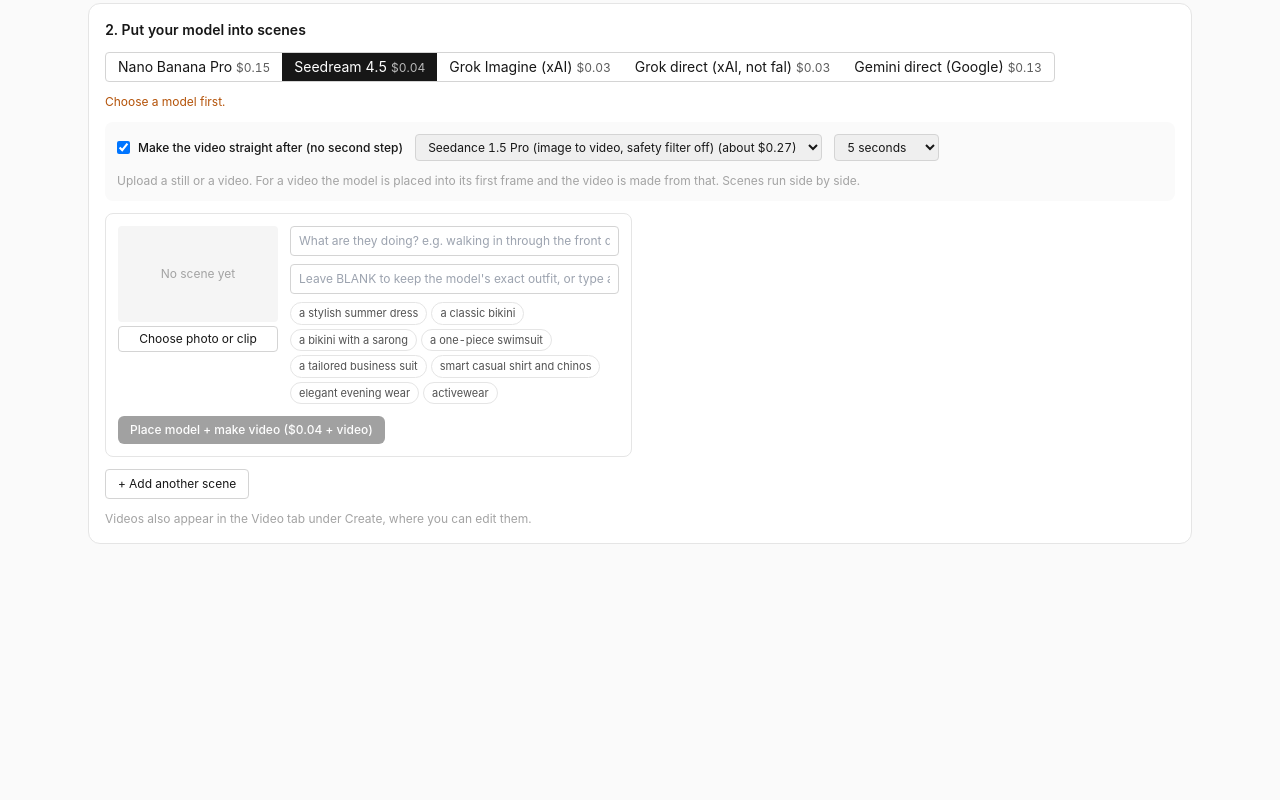
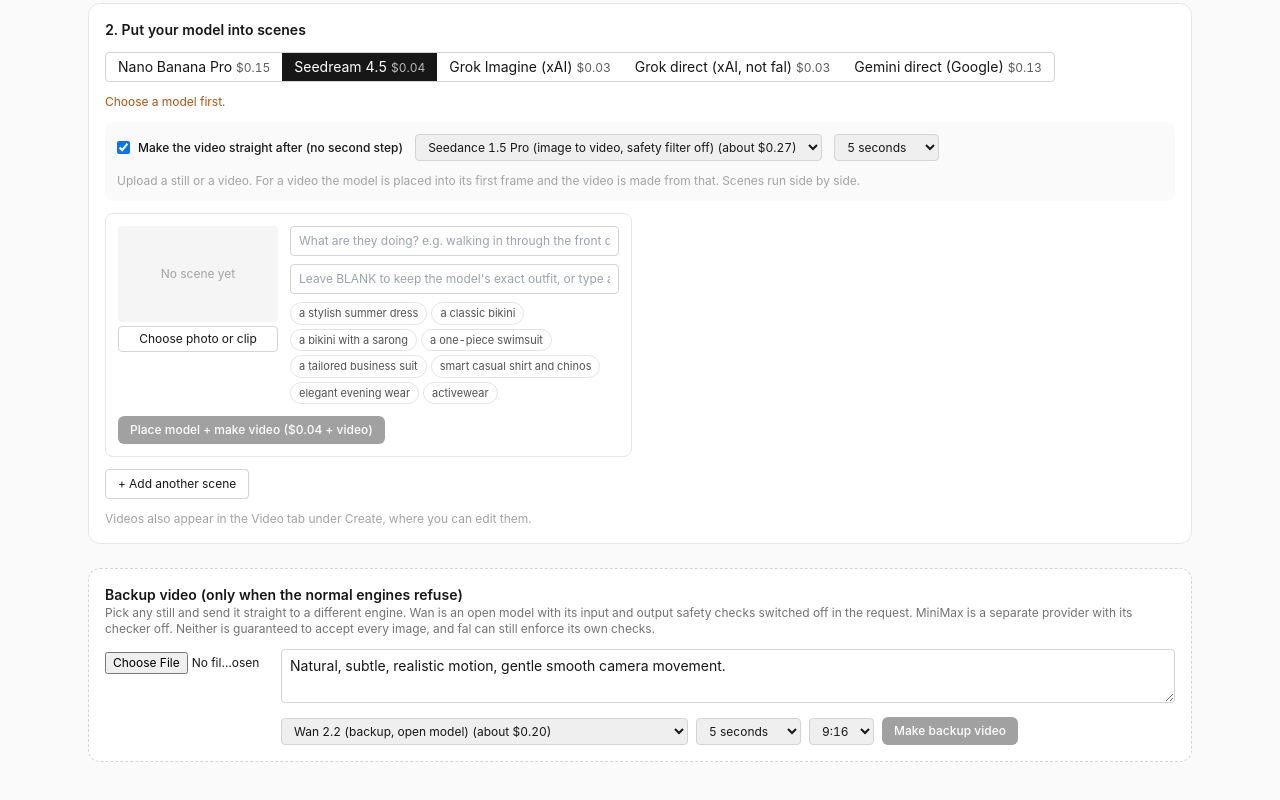
Before and after one commit to jaydengilfillan/proppolish, a Next.js app: page /cast in a window 1280 px wide. Shown: the part 806-1606 px from the top of the page. Before the commit the page ends 1406 px from the top, so only its background shows below. Built offline with nearby package versions, Linux system fonts and the light colour scheme.

Commit message:
Add files via upload

```diff
--- a/src/app/cast/page.tsx
+++ b/src/app/cast/page.tsx
@@ -161,6 +161,15 @@ export default function CastPage() {
   const [makeVideo, setMakeVideo] = useState(true);
   const [vidEngine, setVidEngine] = useState("seedance15");
   const [vidSecs, setVidSecs] = useState(5);
+  const [bkUrl, setBkUrl] = useState("");
+  const [bkPreview, setBkPreview] = useState("");
+  const [bkPrompt, setBkPrompt] = useState("Natural, subtle, realistic motion, gentle smooth camera movement.");
+  const [bkEngine, setBkEngine] = useState("wan22");
+  const [bkSecs, setBkSecs] = useState(5);
+  const [bkAspect, setBkAspect] = useState("9:16");
+  const [bkBusy, setBkBusy] = useState(false);
+  const [bkError, setBkError] = useState("");
+  const [bkJobs, setBkJobs] = useState<string[]>([]);
   const [addBusy, setAddBusy] = useState(false);
   const [addError, setAddError] = useState("");
   const [looks, setLooks] = useState<string[]>([]);
@@ -330,7 +339,7 @@ export default function CastPage() {
   /** If a scene video is refused by a content filter, quietly retry it on the next engine (no re-typing). */
   const retriedRef = useRef<Set<string>>(new Set());
   useEffect(() => {
-    const CHAIN = ["seedance15", "kling3pro", "kling3std", "seedance_i2v"];
+    const CHAIN = ["seedance15", "kling3pro", "kling3std", "seedance_i2v", "wan22", "minimaxh3"];
     for (const r of rows) {
       if (!r.videoJobId || !r.result) continue;
       const j = jobs.find((x) => x.id === r.videoJobId);
@@ -343,6 +352,39 @@ export default function CastPage() {
     }
     // eslint-disable-next-line react-hooks/exhaustive-deps
   }, [jobs, rows]);
+
+  async function pickBackup(file: File | undefined) {
+    if (!file) return;
+    setBkBusy(true);
+    setBkError("");
+    try {
+      const sc = await sceneFromFile(file);
+      setBkUrl(await uploadToFal(sc.blob, `backup-${Date.now()}.jpg`));
+      setBkPreview(sc.preview);
+      setBkAspect(sc.w / sc.h > 1.2 ? "16:9" : sc.w / sc.h < 0.83 ? "9:16" : "1:1");
+    } catch (e) {
+      setBkError(e instanceof Error ? e.message : "Upload failed");
+    } finally {
+      setBkBusy(false);
+    }
+  }
+
+  /** Backup video: any still, any prompt, straight to a backup engine. */
+  async function startBackup() {
+    if (!bkUrl || !bkPrompt.trim()) return;
+    const eng = CREATE_ENGINES.find((e) => e.id === bkEngine) ?? CREATE_ENGINES[0];
+    const body = { engine: eng.id, prompt: bkPrompt.trim(), refs: [{ url: bkUrl, label: "the opening frame" }], startFromFirst: true, secs: bkSecs, aspect: bkAspect, audio: false, final: false };
+    const id = `${Date.now()}-backup-${Math.random().toString(36).slice(2, 6)}`;
+    const job: Job = { id, kind: "create", engine: eng.id, title: `Backup: ${bkPrompt.trim().slice(0, 60)}`, status: "waiting", createdAt: Date.now(), params: { prompt: bkPrompt.trim(), refs: body.refs, startFromFirst: true, secs: bkSecs, aspect: bkAspect, audio: false, final: false }, retriesLeft: 0, attempts: 1, request: { path: "/api/video/create", body } };
+    addJobs([job]);
+    setBkJobs((j) => [id, ...j]);
+    try {
+      const r = await api<{ statusUrl: string; responseUrl: string }>("/api/video/create", body);
+      track(id, r.statusUrl, r.responseUrl);
+    } catch (e) {
+      patchJob(id, { status: "failed", error: e instanceof Error ? e.message : "Failed" });
+    }
+  }
 
   /** Turn the finished still (model already in the scene) straight into a video, in the background. */
   async function startVideo(row: SceneRow, stillUrl: string, engineOverride?: string) {
@@ -696,6 +738,67 @@ export default function CastPage() {
         )}
         <p className="mt-3 text-xs text-neutral-400">Videos also appear in the Video tab under Create, where you can edit them.</p>
       </section>
+
+      {/* Backup video */}
+      <section className="mb-6 rounded-xl border border-dashed border-neutral-300 bg-white p-4">
+        <h2 className="text-sm font-semibold">Backup video (only when the normal engines refuse)</h2>
+        <p className="mb-3 text-xs text-neutral-500">Pick any still and send it straight to a different engine. Wan is an open model with its input and output safety checks switched off in the request. MiniMax is a separate provider with its checker off. Neither is guaranteed to accept every image, and fal can still enforce its own checks.</p>
+        <div className="flex flex-wrap items-start gap-4">
+          <div className="w-40">
+            <input type="file" accept="image/*,video/*" onChange={(e) => void pickBackup(e.target.files?.[0])} className="w-full text-xs" />
+            {rows.some((r) => r.result) && (
+              <select onChange={(e) => { if (e.target.value) { setBkUrl(e.target.value); setBkPreview(e.target.value); } }} className="mt-2 w-full rounded border border-neutral-300 px-1 py-1 text-xs" defaultValue="">
+                <option value="">or use a finished still…</option>
+                {rows.filter((r) => r.result).map((r, i) => (
+                  <option key={r.id} value={r.result}>{`Scene still ${i + 1}`}</option>
+                ))}
+              </select>
+            )}
+            {/* eslint-disable-next-line @next/next/no-img-element */}
+            {bkPreview && <img src={bkPreview} alt="Backup still" className="mt-2 w-full rounded" />}
+          </div>
+          <div className="min-w-0 flex-1 space-y-2">
+            <textarea value={bkPrompt} onChange={(e) => setBkPrompt(e.target.value)} rows={2} className="w-full rounded border border-neutral-300 px-2 py-1.5 text-sm" placeholder="What should move?" />
+            <div className="flex flex-wrap items-center gap-2 text-xs">
+              <select value={bkEngine} onChange={(e) => setBkEngine(e.target.value)} className="rounded border border-neutral-300 px-2 py-1">
+                {CREATE_ENGINES.filter((e) => ["wan22", "minimaxh3", "seedance15", "kling3pro"].includes(e.id)).map((e) => (
+                  <option key={e.id} value={e.id}>{e.label} (about ${estimateCreateUsd(e, bkSecs, false, false).toFixed(2)})</option>
+                ))}
+              </select>
+              <select value={bkSecs} onChange={(e) => setBkSecs(Number(e.target.value))} className="rounded border border-neutral-300 px-2 py-1">
+                {[3, 5, 8, 10].map((n) => (<option key={n} value={n}>{n} seconds</option>))}
+              </select>
+              <select value={bkAspect} onChange={(e) => setBkAspect(e.target.value)} className="rounded border border-neutral-300 px-2 py-1">
+                {["16:9", "9:16", "1:1"].map((a) => (<option key={a} value={a}>{a}</option>))}
+              </select>
+              <button onClick={() => void startBackup()} disabled={!bkUrl || bkBusy || !bkPrompt.trim()} className="rounded-md bg-neutral-900 px-3 py-1.5 text-xs font-medium text-white disabled:opacity-40">Make backup video</button>
+            </div>
+            {bkError && <p className="text-xs text-red-600">{bkError}</p>}
+          </div>
+        </div>
+        {bkJobs.length > 0 && (
+          <div className="mt-3 grid gap-3 sm:grid-cols-2">
+            {bkJobs.map((id) => {
+              const j = jobs.find((x) => x.id === id);
+              if (!j) return null;
+              return (
+                <div key={id} className="rounded-lg border border-neutral-200 p-2">
+                  {j.status === "done" && j.videoUrl ? (
+                    <>
+                      <video src={j.videoUrl} controls loop muted className="w-full rounded bg-black" />
+                      <a href={j.videoUrl} download target="_blank" rel="noreferrer" className="mt-2 inline-block rounded border border-neutral-300 px-2 py-1 text-xs hover:bg-neutral-50">Download video</a>
+                    </>
+                  ) : j.status === "failed" ? (
+                    <p className="text-xs text-red-600">{j.error}</p>
+                  ) : (
+                    <p className="py-6 text-center text-xs text-neutral-500">{j.note ?? "Making the video… (usually 1-6 minutes)"}</p>
+                  )}
+                </div>
+              );
+            })}
+          </div>
+        )}
+      </section>
     </main>
   );
 }
```
